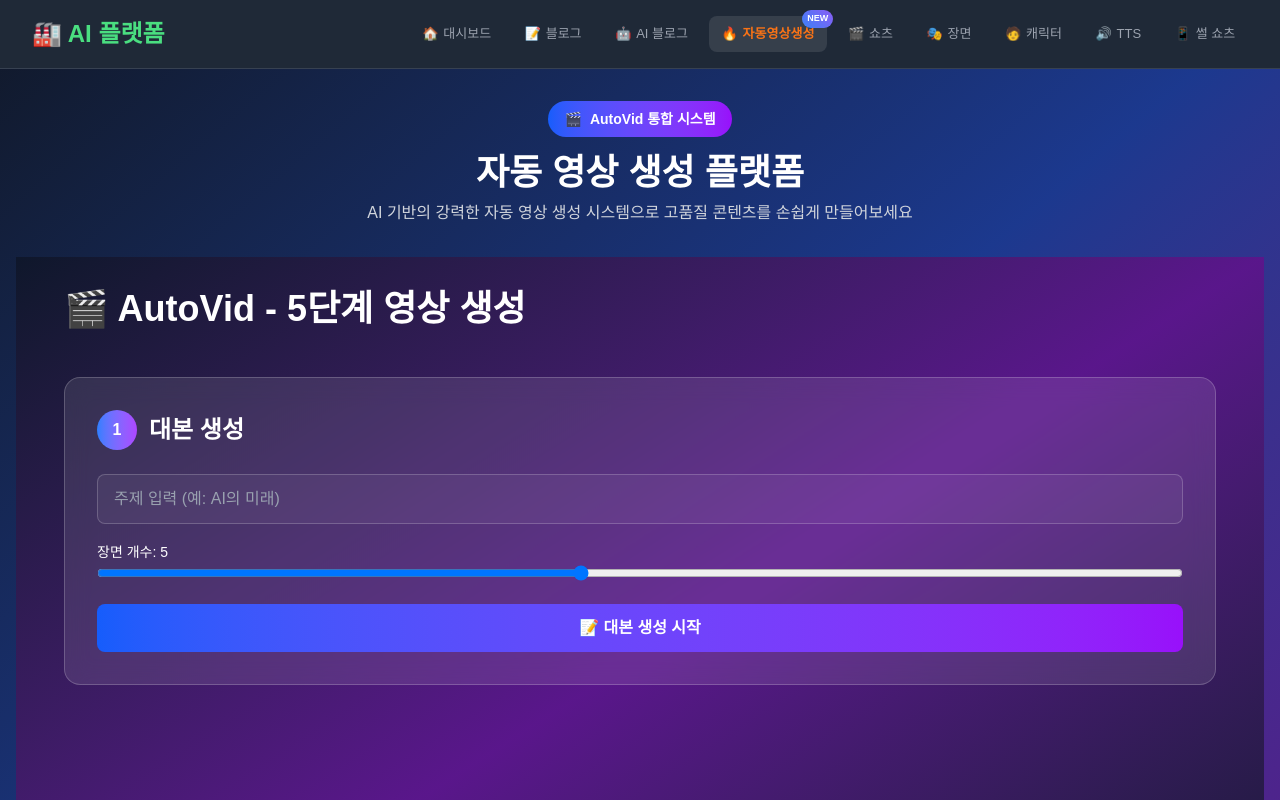
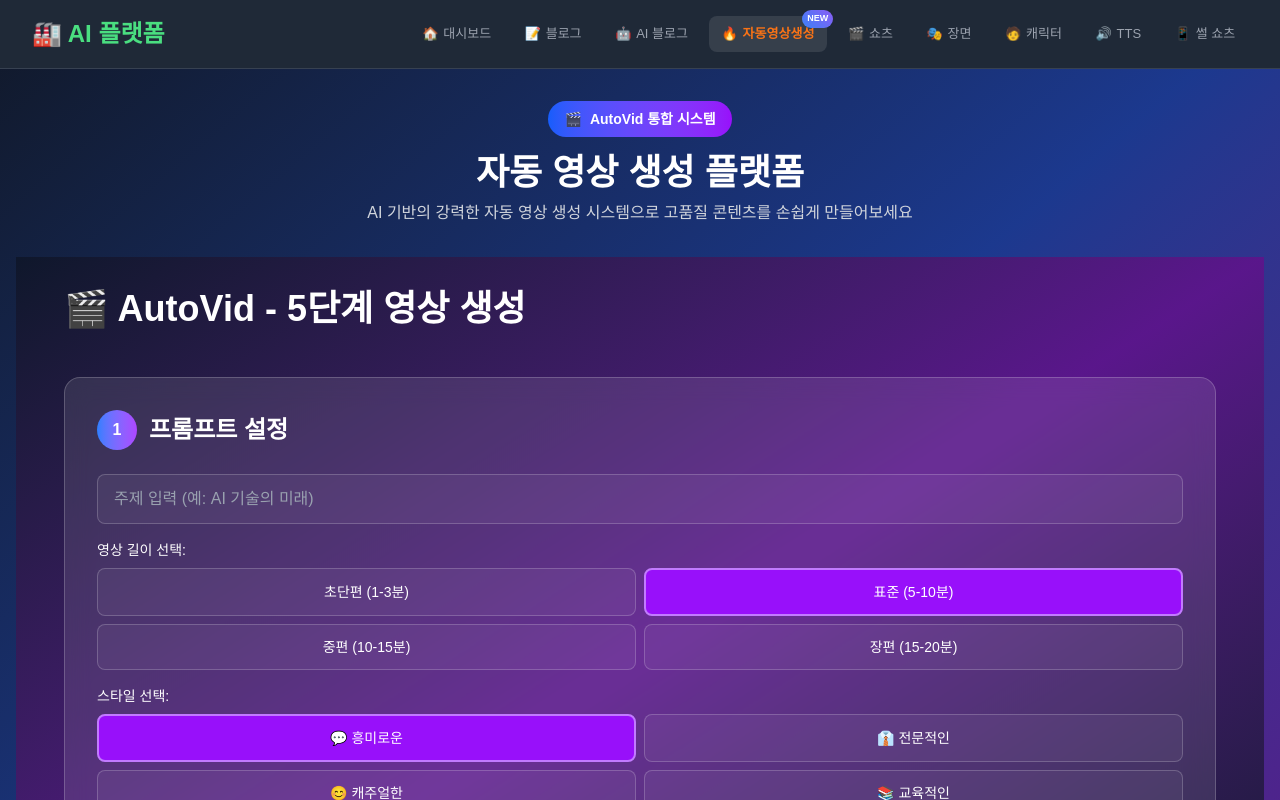
Before and after one commit to mon664/ai-platform-clean, a Next.js app: page /autovid/auto in a window 1280 px wide. Shown: the top 800 px of the page. Built offline with nearby package versions, Linux system fonts and the light colour scheme.

Commit message:
feat: Fix AutoVid workflow - Step 1: Prompt Settings → Step 2: Script Generation → Step 3: Image Generation

```diff
--- a/app/autovid/auto/page.tsx
+++ b/app/autovid/auto/page.tsx
@@ -11,16 +11,18 @@ interface Scene {
 
 interface Workflow {
   step1: {
+    status: 'idle' | 'completed';
+    subject: string;
+    duration: string;
+    imageCount: number;
+    style: string;
+  };
+  step2: {
     status: 'idle' | 'generating' | 'completed' | 'error';
     title: string;
     script: string[];
     scenes: Scene[];
     error?: string;
-  };
-  step2: {
-    status: 'idle' | 'completed';
-    promptTemplate: 'hooking' | 'daily' | 'intro' | 'custom';
-    customPrompt?: string;
   };
   step3: {
     status: 'idle' | 'generating' | 'completed' | 'error';
@@ -43,12 +45,9 @@ interface Workflow {
 const AUTOVID_API = '/api/autovid';
 
 export default function AutoVideoPage() {
-  const [subject, setSubject] = useState('');
-  const [requestNumber, setRequestNumber] = useState(5);
-
   const [workflow, setWorkflow] = useState<Workflow>({
-    step1: { status: 'idle', title: '', script: [], scenes: [] },
-    step2: { status: 'idle', promptTemplate: 'hooking' },
+    step1: { status: 'idle', subject: '', duration: '5-10', imageCount: 5, style: 'engaging' },
+    step2: { status: 'idle', title: '', script: [], scenes: [] },
     step3: { status: 'idle', images: [] },
     step4: { status: 'idle', voiceStyle: 'ko-KR-Wavenet-A' },
     step5: { status: 'idle' }
@@ -60,23 +59,38 @@ export default function AutoVideoPage() {
     { id: 'ko-KR-Wavenet-B', name: '여성 (차분함)' },
   ];
 
-  const promptTemplates = [
-    { id: 'hooking', name: '🎣 훅킹 멘트', desc: '시청자 이탈 방지' },
-    { id: 'daily', name: '📅 일상적', desc: '자연스럽고 편함' },
-    { id: 'intro', name: '🎤 소개/설명', desc: '정보 전달 중심' },
-    { id: 'custom', name: '⚙️ 커스텀', desc: '직접 입력' }
+  const styleOptions = [
+    { id: 'engaging', name: '💬 흥미로운' },
+    { id: 'professional', name: '👔 전문적인' },
+    { id: 'casual', name: '😊 캐주얼한' },
+    { id: 'educational', name: '📚 교육적인' }
   ];
 
-  // ===== STEP 1: 대본 생성 =====
-  const generateStep1 = async () => {
-    if (!subject.trim()) {
+  const durationOptions = [
+    { id: '1-3', name: '초단편 (1-3분)' },
+    { id: '5-10', name: '표준 (5-10분)' },
+    { id: '10-15', name: '중편 (10-15분)' },
+    { id: '15-20', name: '장편 (15-20분)' }
+  ];
+
+  // ===== STEP 1: 프롬프트 설정 완료 =====
+  const completeStep1 = () => {
+    if (!workflow.step1.subject.trim()) {
       alert('주제를 입력해주세요');
       return;
     }
 
     setWorkflow(prev => ({
       ...prev,
-      step1: { ...prev.step1, status: 'generating' }
+      step1: { ...prev.step1, status: 'completed' }
+    }));
+  };
+
+  // ===== STEP 2: 대본 생성 =====
+  const generateStep2 = async () => {
+    setWorkflow(prev => ({
+      ...prev,
+      step2: { ...prev.step2, status: 'generating' }
     }));
 
     try {
@@ -84,11 +98,10 @@ export default function AutoVideoPage() {
         method: 'POST',
         headers: { 'Content-Type': 'application/json' },
         body: JSON.stringify({
-          subject,
-          requestNumber,
-          includeOpeningSegment: true,
-          includeClosingSegment: true,
-          includeImageGenPrompt: true
+          topic: workflow.step1.subject,
+          style: workflow.step1.style,
+          duration: workflow.step1.duration,
+          imageCount: workflow.step1.imageCount
         })
       });
 
@@ -98,19 +111,18 @@ export default function AutoVideoPage() {
 
       setWorkflow(prev => ({
         ...prev,
-        step1: {
+        step2: {
           status: 'completed',
-          title: data.title,
-          script: data.openingSegment?.script || [],
-          scenes: data.snippets || []
-        },
-        step2: { status: 'idle', promptTemplate: 'hooking' }
+          title: data.data.title,
+          script: data.data.scenes.map((scene: any) => scene.content),
+          scenes: data.data.scenes
+        }
       }));
     } catch (error: any) {
       setWorkflow(prev => ({
         ...prev,
-        step1: {
-          ...prev.step1,
+        step2: {
+          ...prev.step2,
           status: 'error',
           error: error.message
         }
@@ -120,7 +132,7 @@ export default function AutoVideoPage() {
 
   // ===== STEP 3: 이미지 생성 =====
   const generateStep3 = async () => {
-    if (workflow.step1.scenes.length === 0) {
+    if (workflow.step2.scenes.length === 0) {
       alert('먼저 대본을 생성하세요');
       return;
     }
@@ -131,13 +143,13 @@ export default function AutoVideoPage() {
     }));
 
     try {
-      const imagePromises = workflow.step1.scenes.map(scene =>
-        fetch(`${AUTOVID_API}/image`, {
+      const imagePromises = workflow.step2.scenes.map((scene, index) =>
+        fetch(`${AUTOVID_API}/generate-image`, {
           method: 'POST',
           headers: { 'Content-Type': 'application/json' },
           body: JSON.stringify({
-            prompt: scene.imageGenPrompt,
-            model: 'flux-realistic'
+            prompt: `Scene ${index + 1}: ${scene.title}`,
+            style: 'realistic'
           })
         }).then(res => res.ok ? res.json() : Promise.reject('이미지 생성 실패'))
       );
@@ -166,7 +178,7 @@ export default function AutoVideoPage() {
 
   // ===== STEP 4: TTS 생성 =====
   const generateStep4 = async () => {
-    if (workflow.step1.script.length === 0) {
+    if (workflow.step2.script.length === 0) {
       alert('먼저 대본을 생성하세요');
       return;
     }
@@ -177,7 +189,7 @@ export default function AutoVideoPage() {
     }));
 
     try {
-      const scriptText = workflow.step1.script.join(' ');
+      const scriptText = workflow.step2.script.join(' ');
       const response = await fetch(`${AUTOVID_API}/tts`, {
         method: 'POST',
         headers: { 'Content-Type': 'application/json' },
@@ -264,112 +276,161 @@ export default function AutoVideoPage() {
       <div className="max-w-6xl mx-auto">
         <h1 className="text-4xl font-bold text-white mb-12">🎬 AutoVid - 5단계 영상 생성</h1>
 
-        {/* ===== STEP 1 ===== */}
+        {/* ===== STEP 1: 프롬프트 설정 ===== */}
         <div className="bg-white/10 backdrop-blur-md rounded-2xl p-8 border border-white/20 mb-8">
           <div className="flex items-center gap-3 mb-6">
             <div className="bg-gradient-to-r from-blue-500 to-purple-500 text-white w-10 h-10 rounded-full flex items-center justify-center font-bold">1</div>
-            <h2 className="text-2xl font-bold text-white">대본 생성</h2>
+            <h2 className="text-2xl font-bold text-white">프롬프트 설정</h2>
             {workflow.step1.status === 'completed' && <span className="ml-auto text-green-400">✅ 완료</span>}
           </div>
 
           {workflow.step1.status === 'idle' && (
-            <>
+            <div className="space-y-4">
               <input
                 type="text"
-                placeholder="주제 입력 (예: AI의 미래)"
-                value={subject}
-                onChange={(e) => setSubject(e.target.value)}
-                className="w-full bg-white/5 border border-white/20 rounded-lg px-4 py-3 text-white placeholder-gray-400 mb-4"
+                placeholder="주제 입력 (예: AI 기술의 미래)"
+                value={workflow.step1.subject}
+                onChange={(e) => setWorkflow(prev => ({
+                  ...prev,
+                  step1: { ...prev.step1, subject: e.target.value }
+                }))}
+                className="w-full bg-white/5 border border-white/20 rounded-lg px-4 py-3 text-white placeholder-gray-400"
               />
-              <div className="mb-4">
-                <label className="text-white text-sm">장면 개수: {requestNumber}</label>
+
+              <div>
+                <label className="text-white text-sm block mb-2">영상 길이 선택:</label>
+                <div className="grid grid-cols-2 gap-2">
+                  {durationOptions.map(option => (
+                    <button
+                      key={option.id}
+                      onClick={() => setWorkflow(prev => ({
+                        ...prev,
+                        step1: { ...prev.step1, duration: option.id }
+                      }))}
+                      className={`p-3 rounded-lg transition ${
+                        workflow.step1.duration === option.id
+                          ? 'bg-purple-600 border-2 border-purple-400'
+                          : 'bg-white/5 border border-white/20 hover:bg-white/10'
+                      } text-white text-sm`}
+                    >
+                      {option.name}
+                    </button>
+                  ))}
+                </div>
+              </div>
+
+              <div>
+                <label className="text-white text-sm block mb-2">스타일 선택:</label>
+                <div className="grid grid-cols-2 gap-2">
+                  {styleOptions.map(option => (
+                    <button
+                      key={option.id}
+                      onClick={() => setWorkflow(prev => ({
+                        ...prev,
+                        step1: { ...prev.step1, style: option.id }
+                      }))}
+                      className={`p-3 rounded-lg transition ${
+                        workflow.step1.style === option.id
+                          ? 'bg-purple-600 border-2 border-purple-400'
+                          : 'bg-white/5 border border-white/20 hover:bg-white/10'
+                      } text-white text-sm`}
+                    >
+                      {option.name}
+                    </button>
+                  ))}
+                </div>
+              </div>
+
+              <div>
+                <label className="text-white text-sm">이미지 개수: {workflow.step1.imageCount}</label>
                 <input
                   type="range"
                   min="1"
                   max="10"
-                  value={requestNumber}
-                  onChange={(e) => setRequestNumber(Number(e.target.value))}
+                  value={workflow.step1.imageCount}
+                  onChange={(e) => setWorkflow(prev => ({
+                    ...prev,
+                    step1: { ...prev.step1, imageCount: Number(e.target.value) }
+                  }))}
                   className="w-full"
                 />
               </div>
+
               <button
-                onClick={generateStep1}
+                onClick={completeStep1}
                 className="w-full bg-gradient-to-r from-blue-600 to-purple-600 text-white font-bold py-3 rounded-lg hover:from-blue-700 hover:to-purple-700"
               >
-                📝 대본 생성 시작
+                ⚙️ 프롬프트 설정 완료
               </button>
-            </>
-          )}
-
-          {workflow.step1.status === 'generating' && (
-            <div className="text-center">
-              <div className="animate-spin w-12 h-12 border-4 border-blue-400 border-t-transparent rounded-full mx-auto mb-4"></div>
-              <p className="text-white">대본 생성 중...</p>
             </div>
           )}
 
           {workflow.step1.status === 'completed' && (
-            <div className="space-y-4">
-              <div>
-                <h3 className="text-white font-semibold mb-2">제목: {workflow.step1.title}</h3>
-                <div className="bg-white/5 rounded-lg p-4 max-h-48 overflow-y-auto">
-                  {workflow.step1.script.map((line, i) => (
-                    <p key={i} className="text-gray-200 text-sm mb-2">{line}</p>
-                  ))}
-                </div>
-              </div>
+            <div className="space-y-2">
+              <p className="text-white"><strong>주제:</strong> {workflow.step1.subject}</p>
+              <p className="text-white"><strong>길이:</strong> {workflow.step1.duration}분</p>
+              <p className="text-white"><strong>스타일:</strong> {workflow.step1.style}</p>
+              <p className="text-white"><strong>이미지 개수:</strong> {workflow.step1.imageCount}개</p>
               <button
                 onClick={() => setWorkflow(prev => ({ ...prev, step1: { ...prev.step1, status: 'idle' } }))}
-                className="w-full bg-white/10 hover:bg-white/20 text-white font-bold py-2 rounded-lg"
+                className="w-full bg-white/10 hover:bg-white/20 text-white font-bold py-2 rounded-lg mt-4"
               >
-                🔄 다시 생성
+                🔄 설정 수정
               </button>
             </div>
           )}
-
-          {workflow.step1.status === 'error' && (
-            <div className="text-red-400">❌ {workflow.step1.error}</div>
-          )}
         </div>
 
-        {/* ===== STEP 2 ===== */}
+        {/* ===== STEP 2: 대본 생성 ===== */}
         {workflow.step1.status === 'completed' && (
           <div className="bg-white/10 backdrop-blur-md rounded-2xl p-8 border border-white/20 mb-8">
             <div className="flex items-center gap-3 mb-6">
               <div className="bg-gradient-to-r from-cyan-500 to-blue-500 text-white w-10 h-10 rounded-full flex items-center justify-center font-bold">2</div>
-              <h2 className="text-2xl font-bold text-white">프롬프트 설정</h2>
+              <h2 className="text-2xl font-bold text-white">대본 생성</h2>
               {workflow.step2.status === 'completed' && <span className="ml-auto text-green-400">✅ 완료</span>}
             </div>
 
-            <div className="grid grid-cols-2 md:grid-cols-4 gap-3 mb-4">
-              {promptTemplates.map(t => (
+            {workflow.step2.status === 'idle' && (
+              <button
+                onClick={generateStep2}
+                className="w-full bg-gradient-to-r from-cyan-600 to-blue-600 text-white font-bold py-3 rounded-lg hover:from-cyan-700 hover:to-blue-700"
+              >
+                📝 대본 생성 시작
+              </button>
+            )}
+
+            {workflow.step2.status === 'generating' && (
+              <div className="text-center">
+                <div className="animate-spin w-12 h-12 border-4 border-cyan-400 border-t-transparent rounded-full mx-auto mb-4"></div>
+                <p className="text-white">대본 생성 중...</p>
+              </div>
+            )}
+
+            {workflow.step2.status === 'completed' && (
+              <div className="space-y-4">
+                <div>
+                  <h3 className="text-white font-semibold mb-2">제목: {workflow.step2.title}</h3>
+                  <div className="bg-white/5 rounded-lg p-4 max-h-48 overflow-y-auto">
+                    {workflow.step2.scenes.map((scene, i) => (
+                      <div key={i} className="mb-3 p-2 bg-white/5 rounded">
+                        <p className="text-cyan-400 font-semibold text-sm">Scene {scene.scene_number}: {scene.title}</p>
+                        <p className="text-gray-200 text-sm">{scene.content}</p>
+                      </div>
+                    ))}
+                  </div>
+                </div>
                 <button
-                  key={t.id}
-                  onClick={() => setWorkflow(prev => ({
-                    ...prev,
-                    step2: { ...prev.step2, promptTemplate: t.id as any }
-                  }))}
-                  className={`p-3 rounded-lg transition ${
-                    workflow.step2.promptTemplate === t.id
-                      ? 'bg-cyan-600 border-2 border-cyan-400'
-                      : 'bg-white/5 border border-white/20 hover:bg-white/10'
-                  }`}
+                  onClick={() => setWorkflow(prev => ({ ...prev, step2: { ...prev.step2, status: 'idle' } }))}
+                  className="w-full bg-white/10 hover:bg-white/20 text-white font-bold py-2 rounded-lg"
                 >
-                  <div className="text-white font-bold text-sm">{t.name}</div>
-                  <div className="text-gray-300 text-xs">{t.desc}</div>
+                  🔄 다시 생성
                 </button>
-              ))}
-            </div>
+              </div>
+            )}
 
-            <button
-              onClick={() => setWorkflow(prev => ({
-                ...prev,
-                step2: { ...prev.step2, status: 'completed' }
-              }))}
-              className="w-full bg-gradient-to-r from-cyan-600 to-blue-600 text-white font-bold py-3 rounded-lg hover:from-cyan-700 hover:to-blue-700"
-            >
-              ✅ 프롬프트 설정 완료
-            </button>
+            {workflow.step2.status === 'error' && (
+              <div className="text-red-400">❌ {workflow.step2.error}</div>
+            )}
           </div>
         )}
 
```
